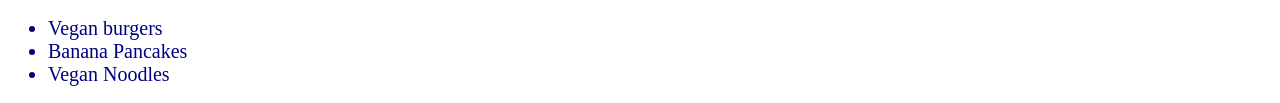
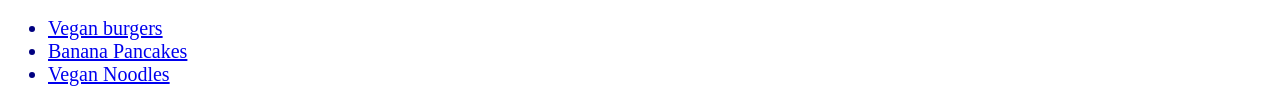
Before and after one commit to onlysaikikhere/odin-recipes, a plain HTML site: page index.html in a window 1280 px wide. Shown: the part 694-797 px from the top of the page. Drawn offline with Linux system fonts and the light colour scheme.

Commit message:
dded skibidi and other bullshit

```diff
--- a/index.html
+++ b/index.html
@@ -6,12 +6,9 @@
 </h1>
 <img src="https://curveservices.github.io/odin-recipes/images/johnathan-macedo-4NQEvxW2_4w-unsplash.jpg" alt="chef cooking" width="500" height="400">
 <ul style="font-size: 20px;">
-    <li style="color:navy">Vegan burgers</li>
-    <li style="color:navy">Banana Pancakes</li>
-    <li style="color:navy"> Vegan Noodles</li>
+    <li style="color:navy"><a href="https://www.youtube.com/watch?v=vscSFhepBVo">Vegan burgers</a></li>
+    <li style="color:navy"><a href="https://www.youtube.com/watch?v=dQw4w9WgXcQ">Banana Pancakes</a></li>
+    <li style="color:navy"><a href="https://www.youtube.com/watch?v=7aMOurgDB-o"> Vegan Noodles</a></li>
 </ul>
-
-
-
 </body>
 </html>
```
